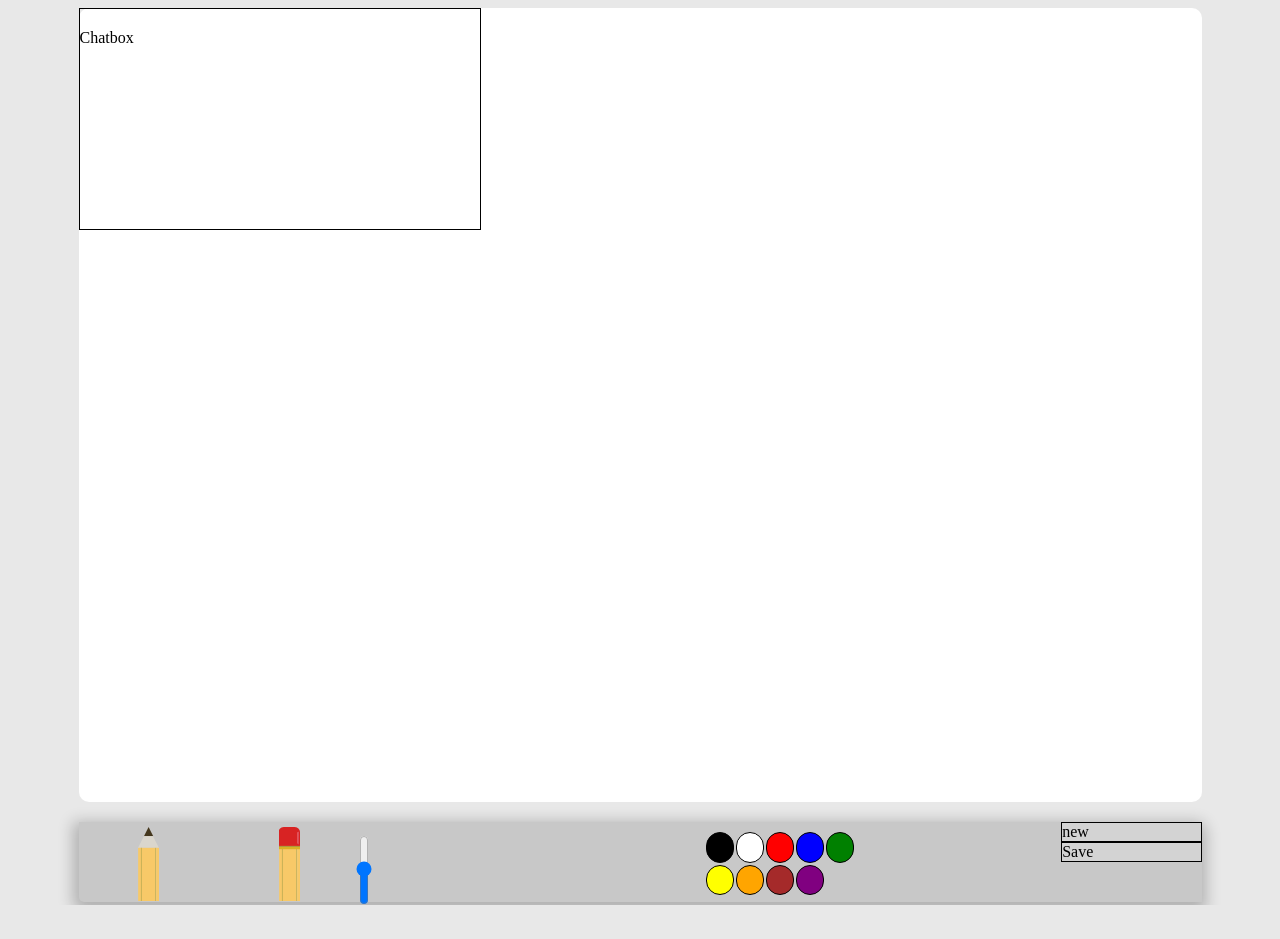
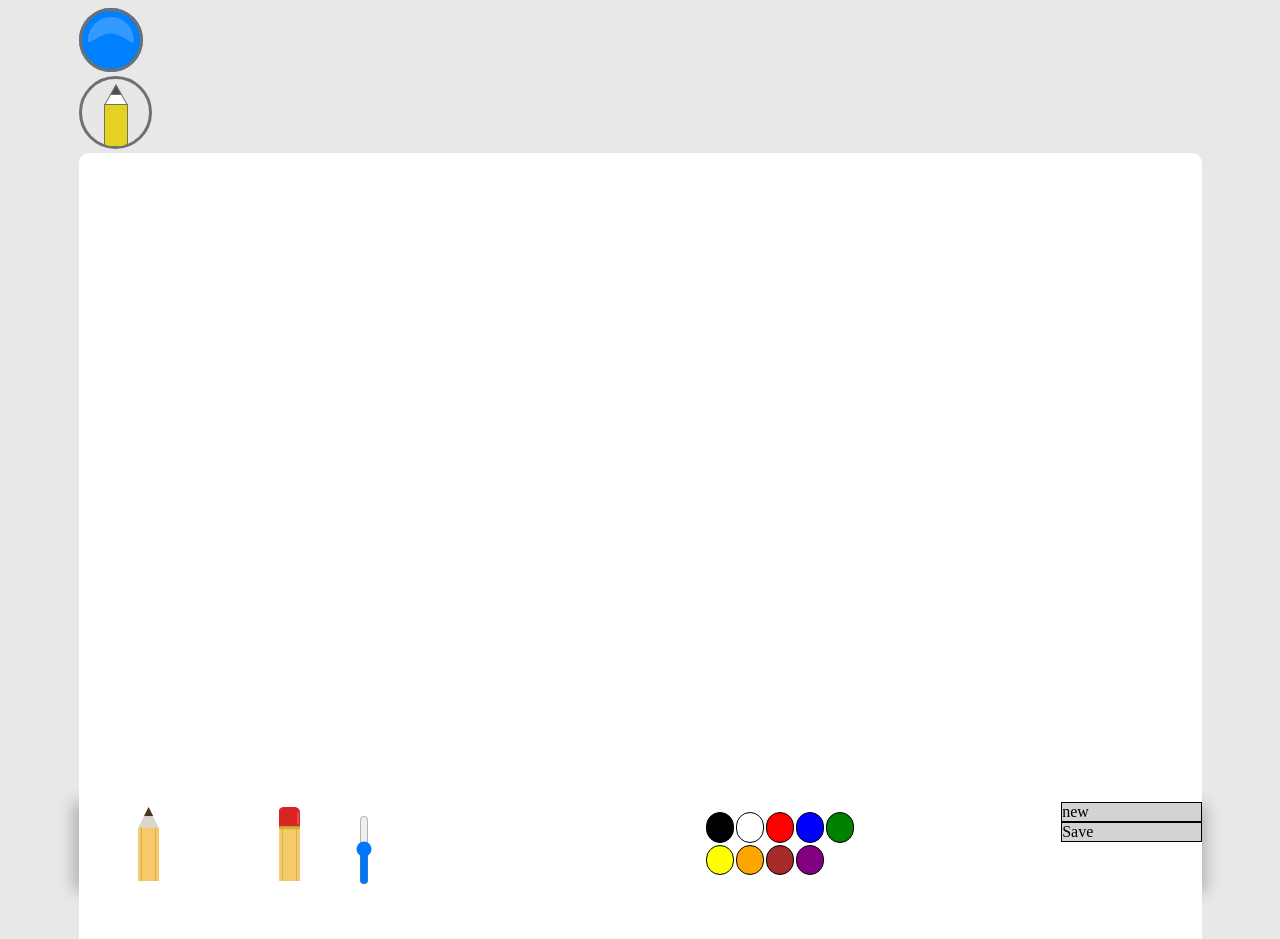
Before and after one commit to JE10k/je10k.github.io, a plain HTML site: page draw.html in a window 1280 px wide. Shown: the top 939 px of the page. Before the commit the page ends 905 px from the top, so only its background shows below. Drawn offline with Linux system fonts and the light colour scheme.

Commit message:
Add files via upload

```diff
--- a/draw.html
+++ b/draw.html
@@ -10,23 +10,78 @@
 
 <body>
     <div class="app">
+
+        <!-- Drawing area -->
+
         <div class="drawing-area">
+
+            <!-- Tool UI container -->
+
+               <div class="tool-container">
+
+                <div class="tool-container__colour-btn">
+                    <svg id="Component_2_7" data-name="Component 2 – 7" xmlns="http://www.w3.org/2000/svg" width="64"
+                        height="64" viewBox="0 0 64 64">
+                        <g id="Ellipse_6" data-name="Ellipse 6" fill="#0080ff" stroke="#707070" stroke-width="3">
+                            <circle cx="32" cy="32" r="32" stroke="none" />
+                            <circle cx="32" cy="32" r="30.5" fill="none" />
+                        </g>
+                        <path id="Path_1" data-name="Path 1"
+                            d="M23,0C35.7,0,46,10.564,46,23.595c0,6.763-10.823-6.634-23-6.9-10.789-.232-23,13.165-23,6.9C0,10.564,10.3,0,23,0Z"
+                            transform="translate(9 8.916)" fill="#fff" opacity="0.2" />
+                    </svg>
+                </div>
+
+                <div class="tool-container__tool-btn">
+                    <svg id="Component_3_1" data-name="Component 3 – 1" xmlns="http://www.w3.org/2000/svg" width="73"
+                        height="73" viewBox="0 0 73 73">
+                        <g id="Ellipse_6" data-name="Ellipse 6" fill="#e7e7e7" stroke="#707070" stroke-width="3">
+                            <circle cx="36.5" cy="36.5" r="36.5" stroke="none" />
+                            <circle cx="36.5" cy="36.5" r="35" fill="none" />
+                        </g>
+                        <g id="Path_2" data-name="Path 2" transform="translate(25 28)" fill="#e4d122">
+                            <path
+                                d="M 15.625 42.5 L 5.498291969299316 42.5 L 0.5 41.21251678466797 L 0.5 0.5 L 23.5 0.5 L 23.5 39.80925369262695 C 23.28010749816895 40.03971099853516 22.71893501281738 40.56888580322266 21.76612091064453 41.09259033203125 C 20.59796905517578 41.73463821411133 18.58431053161621 42.5 15.625 42.5 Z"
+                                stroke="none" />
+                            <path
+                                d="M 1 1 L 1 40.82498168945313 L 5.561672210693359 42 L 15.625 42 C 18.44545936584473 42 20.36159896850586 41.28395080566406 21.47237968444824 40.68325042724609 C 22.23849678039551 40.26894760131836 22.73813629150391 39.85080718994141 23 39.60171890258789 L 23 1 L 1 1 M 0 0 L 24 0 L 24 40 C 24 40 21.625 43 15.625 43 C 12.67901992797852 43 5.43494987487793 43 5.43494987487793 43 L 0 41.60004043579102 L 0 0 Z"
+                                stroke="none" fill="#707070" />
+                        </g>
+                        <g id="Polygon_1" data-name="Polygon 1" transform="translate(25 8)" fill="#fff">
+                            <path
+                                d="M 23.13841247558594 20.5 L 0.8615895509719849 20.5 L 12.00000095367432 1.007779955863953 L 23.13841247558594 20.5 Z"
+                                stroke="none" />
+                            <path
+                                d="M 12.00000095367432 2.015560150146484 L 1.723178863525391 20 L 22.27682304382324 20 L 12.00000095367432 2.015560150146484 M 12.00000095367432 0 L 24 21 L 1.9073486328125e-06 21 L 12.00000095367432 0 Z"
+                                stroke="none" fill="#707070" />
+                        </g>
+                        <g id="Polygon_2" data-name="Polygon 2" transform="translate(31 8)" fill="#504d4d">
+                            <path
+                                d="M 11.15772438049316 10.5 L 0.8422754406929016 10.5 L 6 1.044171690940857 L 11.15772438049316 10.5 Z"
+                                stroke="none" />
+                            <path
+                                d="M 6 2.088333129882813 L 1.684545516967773 10 L 10.31545448303223 10 L 6 2.088333129882813 M 6 0 L 12 11 L 0 11 L 6 0 Z"
+                                stroke="none" fill="#707070" />
+                        </g>
+                    </svg>
+
+                </div>
+            </div>
+            <canvas id="canvas" width="1123px" height="794px">Canvas cannot be displayed</canvas>
+        </div>
             <div class="dialog">
                 <label class="dialog_label">Do you want to clear the page?</label>
                 <div class="dialog__btn-yes">Yes</div>
                 <div class="dialog__btn-no">No</div>
             </div>
-            <div class="cursor1"></div>
 
-            <div class="chat-box">Chatbox</div>
-            <canvas id="canvas" width="1123px" height="794px">Please update your browser.
 
-            </canvas>
-            <p>
-            <div class="game__timer-display"></div>
-            </p>
+
+
+
 
             <!-- Toolbar section-->
+
             <div class="toolbar">
                 <input type="range" class="toolbar__size-slider" aria-label="pen size slider" name="pen-size" min="1"
                     max="20" step="1">
@@ -50,8 +105,6 @@
                 </div>
             </div>
 
-
-
         </div>
     </div>
     <script src="draw.js"></script>
```
